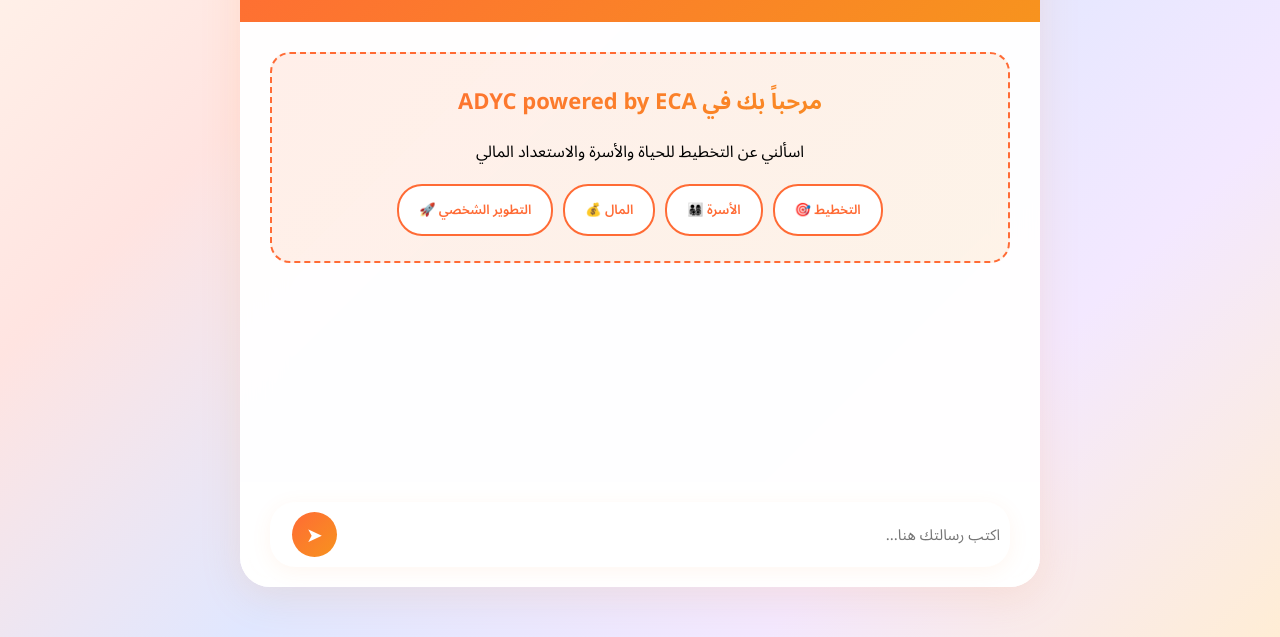
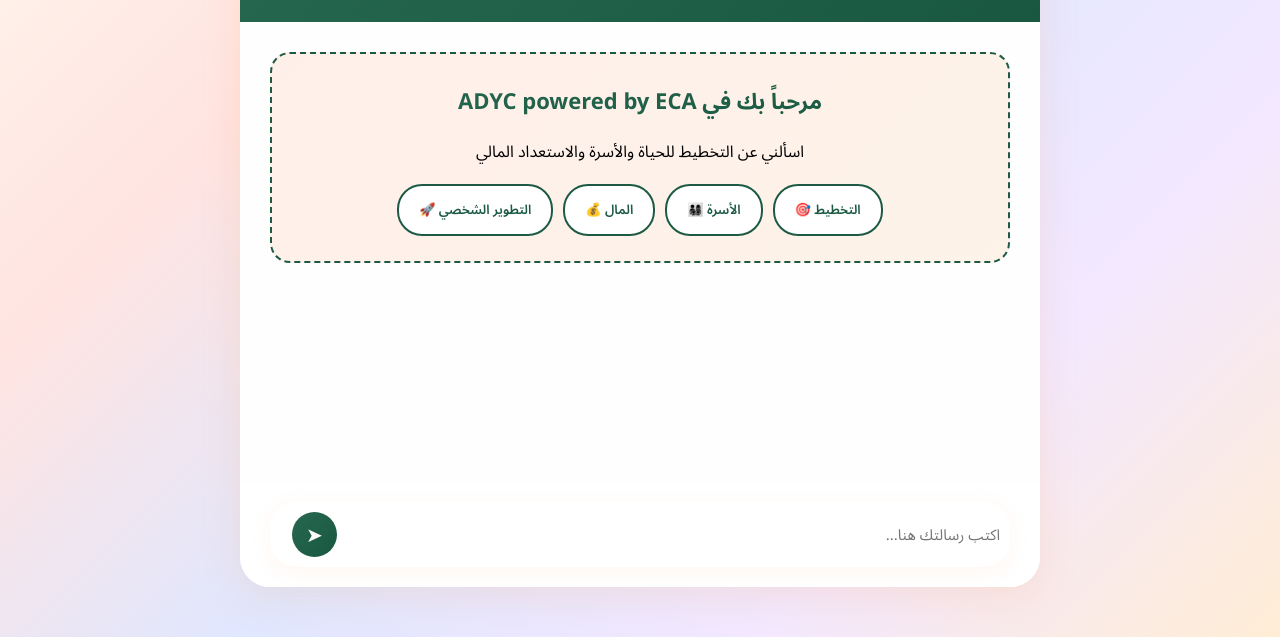
Before and after one commit to amjadfsfsf/adyc-with-backend, a website: page index.html in a window 1280 px wide. Shown: the part 163-800 px from the top of the page. Drawn offline with nearby package versions, Linux system fonts and the light colour scheme.

Commit message:
Update index.html

```diff
--- a/index.html
+++ b/index.html
@@ -17,11 +17,11 @@
 
         :root {
             --color-white: #FFFFFF;
-            --color-sunset-orange: #FF6B35;
-            --color-sunset-pink: #F7931E;
+            --color-sunset-orange: #1c5a43;
+            --color-sunset-pink: #276850;
             --color-sunset-purple: #C5299B;
             --color-text-dark: #1F2937;
-            --color-primary-gradient: linear-gradient(135deg, #FF6B35 0%, #F7931E 100%);
+            --color-primary-gradient: linear-gradient(135deg, #276850 0%, #195740 100%);
             --color-secondary-gradient: linear-gradient(135deg, #C5299B 0%, #8B5CF6 100%);
             --shadow-soft: 0 4px 20px rgba(251, 146, 60, 0.08);
             --shadow-strong: 0 10px 40px rgba(251, 146, 60, 0.15);
```
